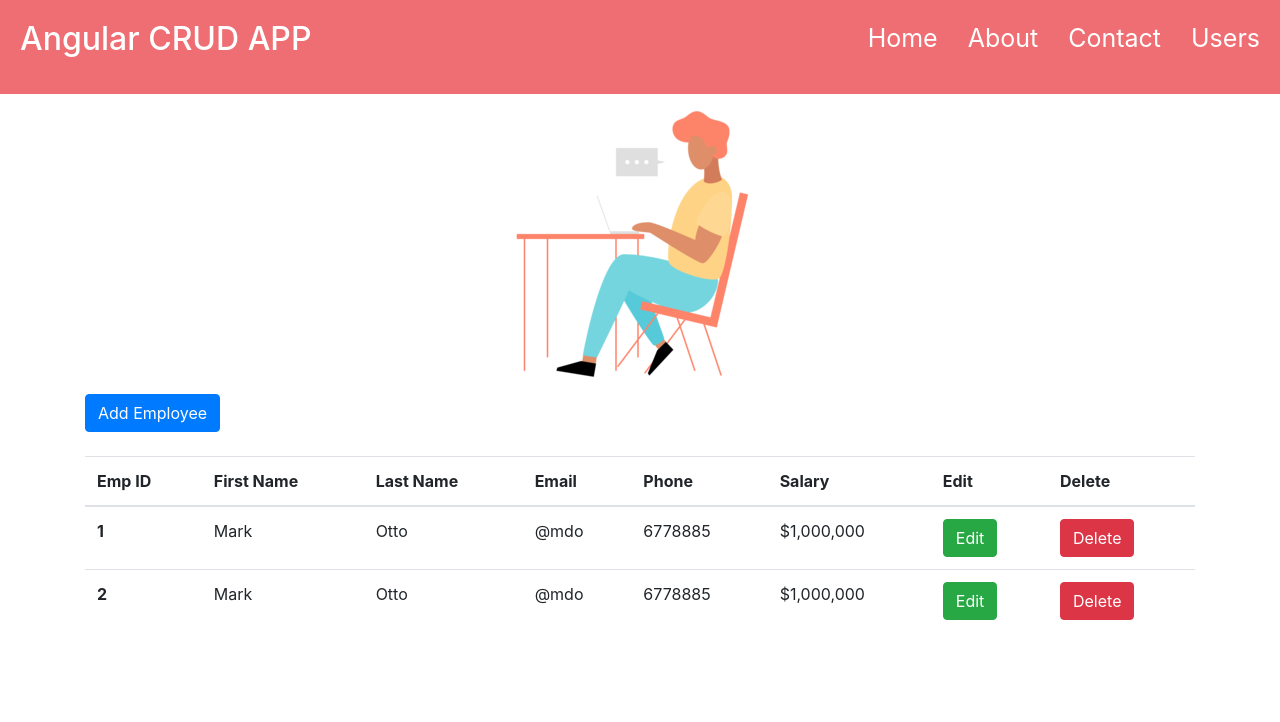
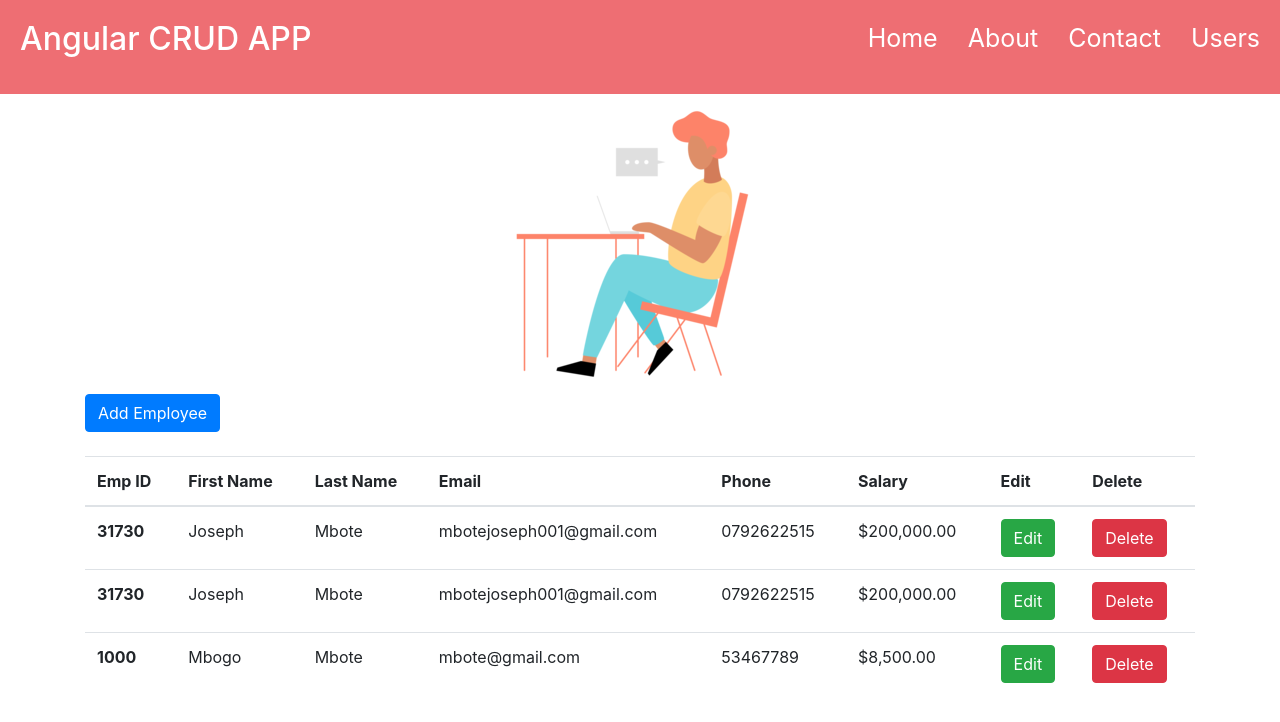
Before and after one commit to Mbote-Joseph/Angular-CRUD-application, an Angular app: page / in a window 1280 px wide. Shown: the top 722 px of the page. Built offline with nearby package versions, Linux system fonts and the light colour scheme; data requests are answered from the project's data file.

Commit message:
Angular Application adding Employee using Json server with methods

```diff
--- a/db.json
+++ b/db.json
@@ -1,14 +1,5 @@
 {
   "posts": [
-    {
-      "id": 2,
-      "empID": "31730",
-      "firstName": "Joseph ",
-      "lastName": "Mbote",
-      "email": "mbotejoseph001@gmail.com",
-      "phone": "0792622515",
-      "salary": "200000"
-    },
     {
       "id": 3,
       "empID": "31730",
@@ -26,15 +17,18 @@
       "email": "mbotejoseph001@gmail.com",
       "phone": "0792622515",
       "salary": "200000"
+    },
+    {
+      "id": 5,
+      "empID": "1000",
+      "firstName": "Mbogo",
+      "lastName": "Mbote",
+      "email": "mbote@gmail.com",
+      "phone": "53467789",
+      "salary": "8500"
     }
   ],
-  "comments": [
-    {
-      "id": 1,
-      "body": "some comment",
-      "postId": 1
-    }
-  ],
+  "comments": [],
   "profile": {
     "name": "typicode"
   }
--- a/src/app/components/employee-dashboard/employee-dashboard.component.html
+++ b/src/app/components/employee-dashboard/employee-dashboard.component.html
@@ -102,7 +102,12 @@
           </form>
         </div>
         <div class="modal-footer">
-          <button type="button" class="btn btn-secondary" data-dismiss="modal">
+          <button
+            type="button"
+            id="cancel"
+            class="btn btn-secondary"
+            data-dismiss="modal"
+          >
             Close
           </button>
           <button
@@ -134,25 +139,29 @@
       </tr>
     </thead>
     <tbody>
-      <tr>
-        <th scope="row">1</th>
-        <td>Mark</td>
-        <td>Otto</td>
-        <td>@mdo</td>
-        <td>6778885</td>
-        <td>$1,000,000</td>
-        <td><button class="btn btn-success">Edit</button></td>
-        <td><button class="btn btn-danger">Delete</button></td>
-      </tr>
-      <tr>
-        <th scope="row">2</th>
-        <td>Mark</td>
-        <td>Otto</td>
-        <td>@mdo</td>
-        <td>6778885</td>
-        <td>$1,000,000</td>
-        <td><button class="btn btn-success">Edit</button></td>
-        <td><button class="btn btn-danger">Delete</button></td>
+      <tr *ngFor="let employee of employeeData">
+        <th scope="row">{{ employee.empID }}</th>
+        <td>{{ employee.firstName }}</td>
+        <td>{{ employee.lastName }}</td>
+        <td>{{ employee.email }}</td>
+        <td>{{ employee.phone }}</td>
+        <td>{{ employee.salary | currency }}</td>
+        <td>
+          <button
+            class="btn btn-success"
+            (click)="updateEmployeeDetails(employee)"
+          >
+            Edit
+          </button>
+        </td>
+        <td>
+          <button
+            class="btn btn-danger"
+            (click)="deleteEmployeeDetails(employee.id)"
+          >
+            Delete
+          </button>
+        </td>
       </tr>
     </tbody>
   </table>
--- a/src/app/components/employee-dashboard/employee-dashboard.component.ts
+++ b/src/app/components/employee-dashboard/employee-dashboard.component.ts
@@ -12,6 +12,7 @@ export class EmployeeDashboardComponent implements OnInit {
   formValue!: FormGroup;
 
   employeeModelObject: EmployeeModel = new EmployeeModel();
+  employeeData: EmployeeModel[] = [];
   constructor(private formBuilder: FormBuilder, private api: ApiService) {}
 
   ngOnInit(): void {
@@ -23,6 +24,7 @@ export class EmployeeDashboardComponent implements OnInit {
       phone: [''],
       salary: [''],
     });
+    this.getEmployeeDetails();
   }
 
   postEmployeeDetails() {
@@ -39,6 +41,9 @@ export class EmployeeDashboardComponent implements OnInit {
       (res: any) => {
         console.log(res);
         alert('Employee Added successfully');
+        let ref = document.getElementById('cancel');
+        ref?.click();
+        this.formValue.reset();
       },
       (err) => {
         alert('Something Went wrong');
@@ -46,7 +51,29 @@ export class EmployeeDashboardComponent implements OnInit {
     );
   }
 
-  submitForm() {
-    console.log(this.formValue.value);
+  getEmployeeDetails() {
+    this.api.getEmployee().subscribe((res: any) => {
+      console.log(res);
+      this.employeeData = res;
+    });
+  }
+
+  updateEmployeeDetails(employee: EmployeeModel) {
+    this.formValue.patchValue({
+      empID: employee.empID,
+      firstName: employee.firstName,
+      lastName: employee.lastName,
+      email: employee.email,
+      phone: employee.phone,
+      salary: employee.salary,
+    });
+  }
+
+  deleteEmployeeDetails(id: number) {
+    this.api.deleteEmployee(id).subscribe((res: any) => {
+      console.log(res);
+      alert('Employee Deleted successfully');
+      this.getEmployeeDetails();
+    });
   }
 }
```
